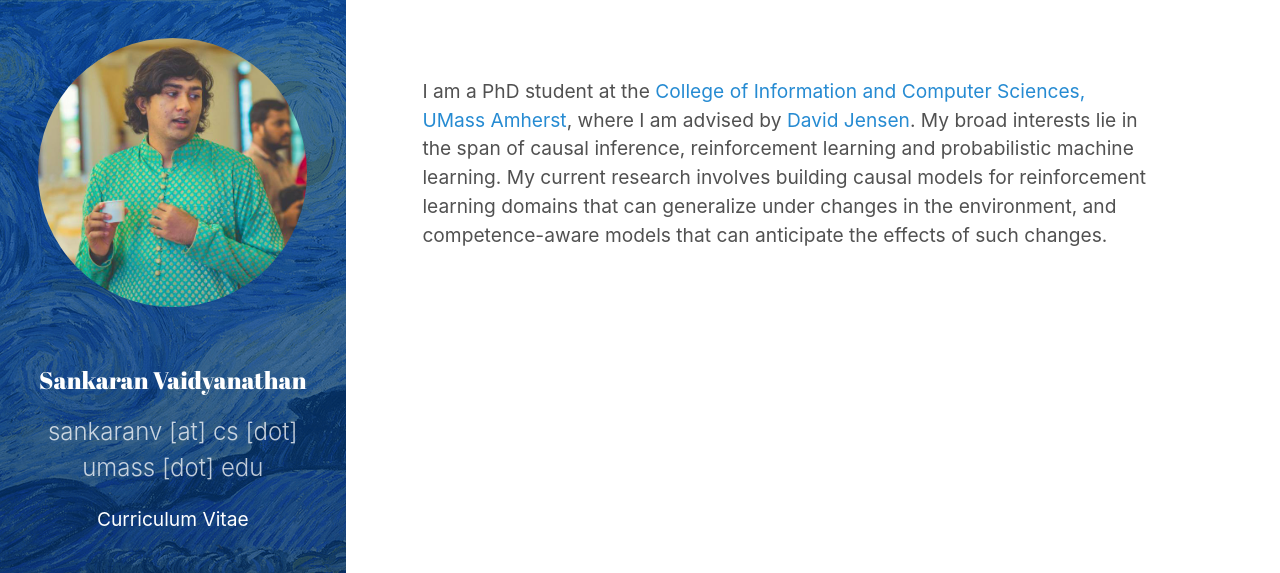
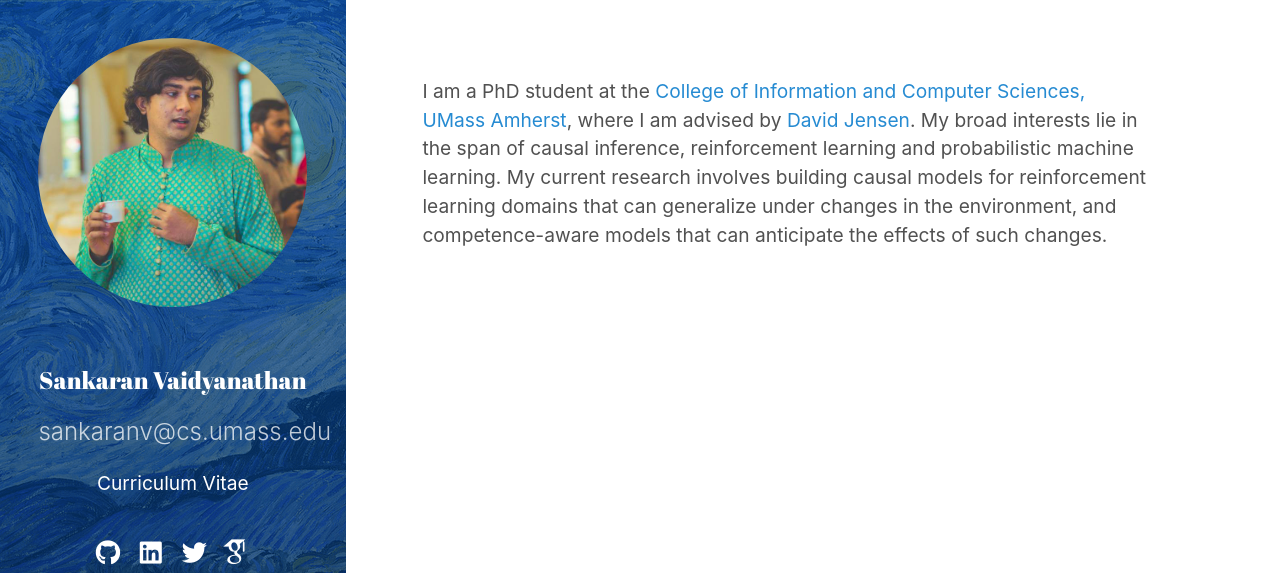
Before and after one commit to sankaranv/sankaranv.github.io, a Jekyll site: the page built from index.md, in a window 1280 px wide, cut to the strip 0-573 px from the top of the page. Built offline with Jekyll 4.4.1, drawn with Linux system fonts in a browser that asks for light colours; nearby versions of some CDN libraries; some web fonts are replaced; the list of posts is cut into pages by our own code.

Commit message:
Update _config.yml

```diff
--- a/_config.yml
+++ b/_config.yml
@@ -5,7 +5,7 @@
 # Setup
 title:            Sankaran Vaidyanathan
 tagline:          'Personal Webpage'
-description:      'sankaranv [at] cs [dot] umass [dot] edu'
+description:      'sankaranv@cs.umass.edu'
 url:              https://sankaranv.github.io
 #baseurl:          '/hydeout'
                   # the optional subpath of your site, e.g. "/blog"
```
